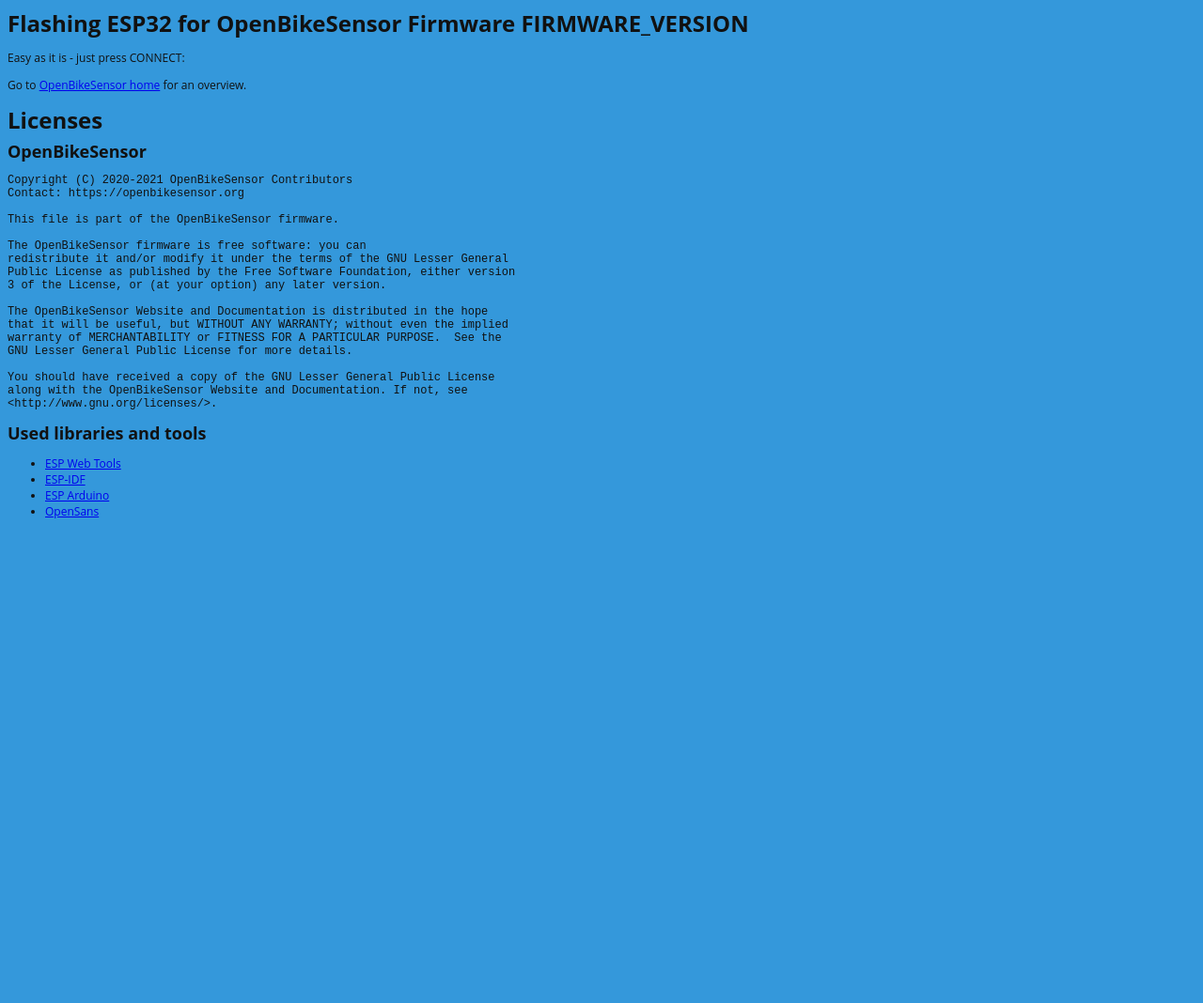
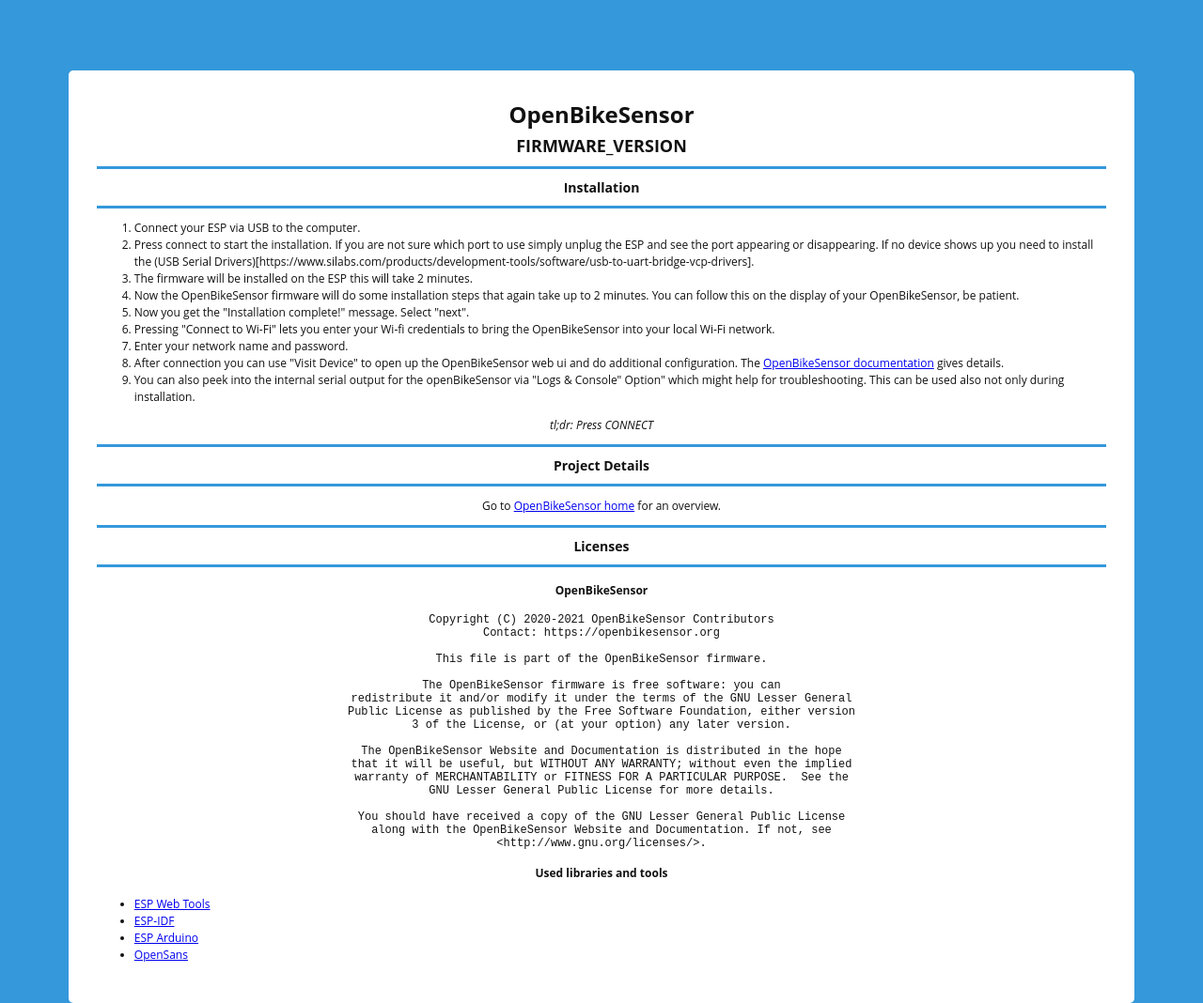
Before and after one commit to openbikesensor/OpenBikeSensorFlasher, a plain HTML site: page public-html/index.html in a window 1280 px wide. Shown: the whole page at 94% size. Before the commit the page ends 800 px from the top, so only its background shows below. Drawn offline with Linux system fonts and the light colour scheme; a script that the page names is missing.

Commit message:
More OpenBikeSensor like html

```diff
--- a/public-html/index.html
+++ b/public-html/index.html
@@ -4,6 +4,15 @@
     <meta charset='utf-8'/>
     <title>Flashing OpenBikeSensor FIRMWARE_VERSION</title>
     <style>
+        form {
+            background: #fff;
+            max-width: 85%;
+            margin: 75px auto;
+            padding: 30px;
+            border-radius: 5px;
+            text-align: center
+        }
+
         input, button {
             width: 100%;
             height: 44px;
@@ -49,6 +58,17 @@
             margin-right: 10px;
         }
 
+        ul {
+            text-align: left;
+            line-height: 1.5;
+        }
+
+        ol {
+            text-align: left;
+            line-height: 1.5;
+        }
+
+
     </style>
     <script
             type="module"
@@ -56,18 +76,49 @@
     ></script>
 </head>
 <body>
+<form>
+    <h1>OpenBikeSensor</h1>
+    <h2>FIRMWARE_VERSION</h2>
+    <h3>Installation</h3>
+    <ol>
+        <li>Connect your ESP via USB to the computer.</li>
+        <li>Press connect to start the installation. If you are not sure which port to use
+            simply unplug the ESP and see the port appearing or disappearing. If no device shows
+            up you need to install the (USB Serial
+            Drivers)[https://www.silabs.com/products/development-tools/software/usb-to-uart-bridge-vcp-drivers].
+        </li>
+        <li>The firmware will be installed on the ESP this will take 2 minutes.</li>
+        <li>Now the OpenBikeSensor firmware will do some
+            installation steps that again take up to 2 minutes. You can
+            follow this on the display of your OpenBikeSensor, be patient.
+        </li>
+        <li>Now you get the "Installation complete!" message. Select "next".</li>
+        <li>Pressing "Connect to Wi-Fi" lets you enter your Wi-fi credentials to bring the OpenBikeSensor
+            into your local Wi-Fi network.
+        </li>
+        <li>Enter your network name and password.</li>
+        <li>After connection you can use "Visit Device" to open up the OpenBikeSensor web ui
+            and do additional configuration. The
+            <a href="https://www.openbikesensor.org/docs/user-guide/configuration/advanced/">OpenBikeSensor
+                documentation</a> gives details.
+        </li>
+        <li>You can also peek into the internal serial output for the openBikeSensor via "Logs & Console"
+            Option" which might help for troubleshooting. This can be used also not only during
+            installation.
+        </li>
+    </ol>
 
-<h1>Flashing ESP32 for OpenBikeSensor Firmware FIRMWARE_VERSION</h1>
-<p>Easy as it is - just press CONNECT:</p>
-<!-- TODO: Erase 1st as option see https://github.com/Aircoookie/WLED-WebFlasher/blob/master/index.htm for a sample -->
+    <p><em>tl;dr: Press CONNECT</em></p>
     <esp-web-install-button
             manifest="manifest.json"
     ></esp-web-install-button>
 
+    <h3>Project Details</h3>
+
     <p>Go to <a href="https://www.openbikesensor.org/">OpenBikeSensor home</a> for an overview.</p>
 
-<h1>Licenses</h1>
-<h2>OpenBikeSensor</h2>
+    <h3>Licenses</h3>
+    <h4>OpenBikeSensor</h4>
     <pre>
 Copyright (C) 2020-2021 OpenBikeSensor Contributors
 Contact: https://openbikesensor.org
@@ -89,12 +140,13 @@
 &lt;http://www.gnu.org/licenses/>.
 </pre>
 
-<h2>Used libraries and tools</h2>
+    <h4>Used libraries and tools</h4>
     <ul>
         <li><a href="https://esphome.github.io/esp-web-tools/">ESP Web Tools</a></li>
         <li><a href="COPYRIGHT-ESP.html">ESP-IDF</a></li>
         <li><a href="LICENSE-ARDUINO-ESP32.md">ESP Arduino</a></li>
         <li><a href="LICENSE-OpenSans.txt">OpenSans</a></li>
     </ul>
+</form>
 </body>
 </html>
```
Also changed, not shown: 1 other file. Lines whose indentation alone changed are shown as unchanged.
